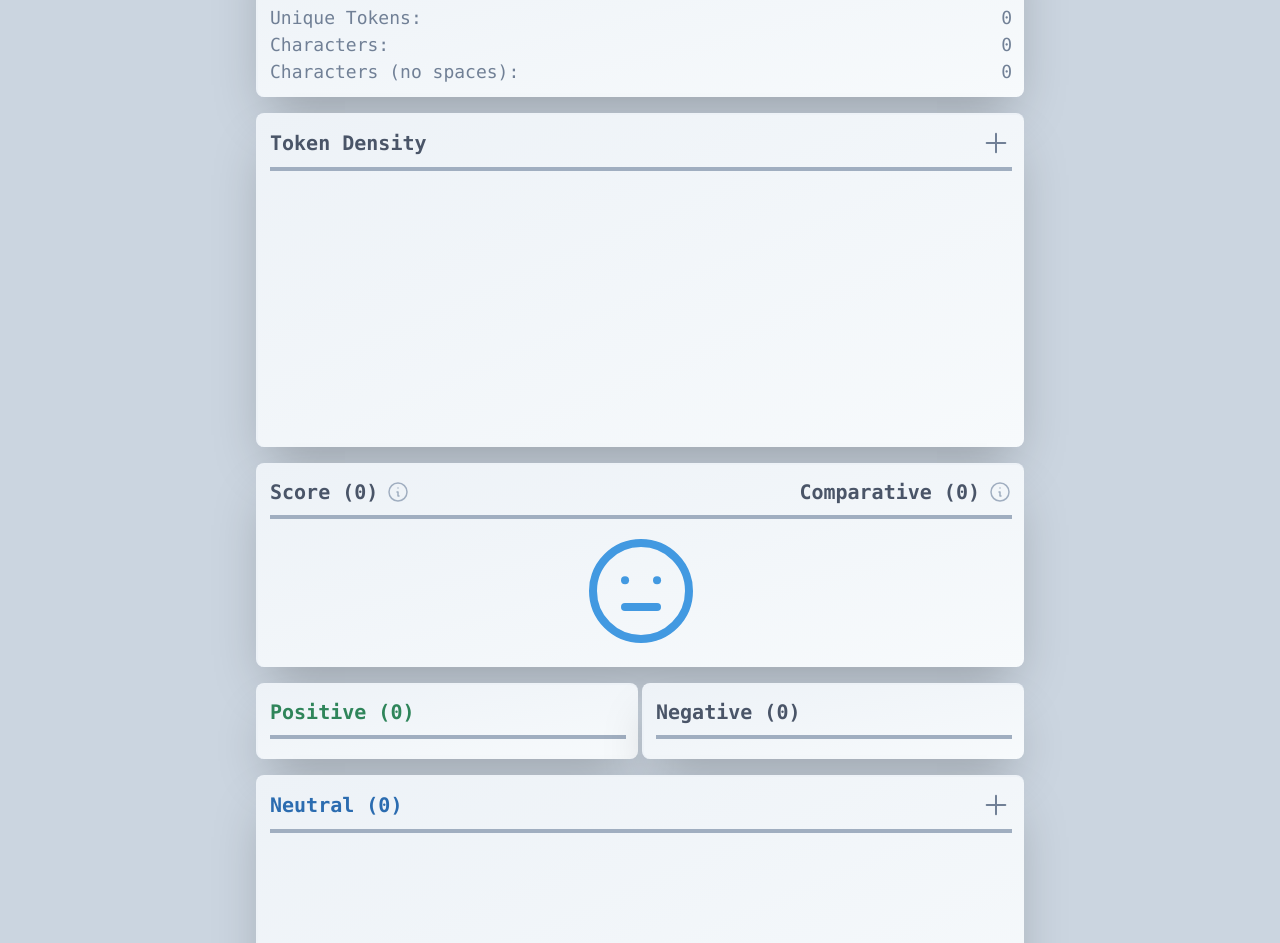
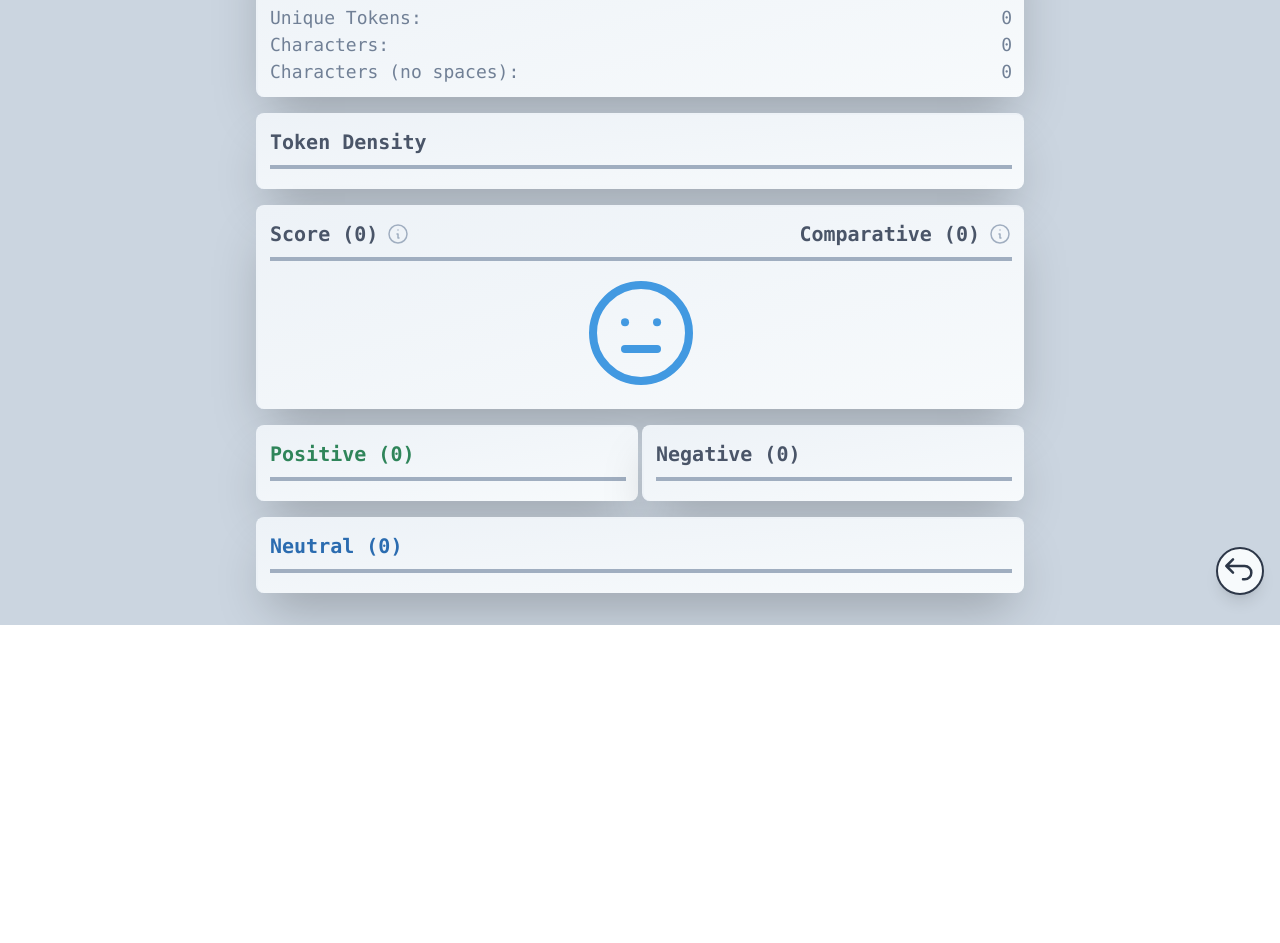
Before and after one commit to anthonyophernandez/text-analyzer, a Vue app: page /results in a window 1280 px wide. Shown: the part 189-1132 px from the top of the page. After the commit the page ends 814 px from the top, so only its background shows below. Built offline with nearby package versions, Linux system fonts and the light colour scheme.

Commit message:
Hide when there's no content

```diff
--- a/src/views/Results.vue
+++ b/src/views/Results.vue
@@ -25,7 +25,7 @@
       <div class="w-full max-w-3xl h-auto p-3 mt-4 rounded-lg bg-gradient-to-br from-gray-200 to-gray-100 border-t-2 border-l-2 border-gray-200 shadow-2xl text-gray-600 text-lg">
         <div class="flex justify-between items-center">
           <span class="font-bold text-gray-700 text-xl">Token Density</span>
-          <button class="focus:outline-none" @click="moreTokenDensity = !moreTokenDensity">
+          <button v-if="this.content.length > 0" class="focus:outline-none" @click="moreTokenDensity = !moreTokenDensity">
             <svg v-if="!moreTokenDensity" xmlns="http://www.w3.org/2000/svg" class="w-8 h-8 stroke-current icon icon-tabler icon-tabler-plus" viewBox="0 0 24 24" stroke-width="1.5" fill="none" stroke-linecap="round" stroke-linejoin="round">
               <path stroke="none" d="M0 0h24v24H0z" fill="none"/>
               <line x1="12" y1="5" x2="12" y2="19" />
@@ -38,7 +38,7 @@
           </button>
         </div>
         <hr class="border-gray-500 border-2 my-2">
-        <div class="grid grid-cols-3 gap-2 w-full overflow-hidden max-w-3xl" :class="(moreTokenDensity)? 'h-auto' : 'h-64'">
+        <div class="grid grid-cols-3 gap-2 w-full overflow-hidden max-w-3xl" :class="(moreTokenDensity || this.content.length === 0)? 'h-auto' : 'h-64'">
           <div class="flex items-center justify-between w-full border-b-2 border-r-2" v-for="(value, key) in dictOfTokens" :key="key">
             <span class="w-1/2">
               {{ key }}
@@ -126,7 +126,7 @@
       <div class="w-full h-auto max-w-3xl mt-4 p-3 rounded-lg bg-gradient-to-br from-gray-200 to-gray-100 border-t-2 border-l-2 border-gray-200 shadow-2xl text-gray-600 text-lg">
         <div class="flex justify-between items-center">
           <span class="font-bold text-blue-700 text-xl">Neutral ({{ neutralTokens.length }})</span>
-          <button class="focus:outline-none" @click="moreNeutralTokens = !moreNeutralTokens">
+          <button v-if="this.content.length > 0" class="focus:outline-none" @click="moreNeutralTokens = !moreNeutralTokens">
             <svg v-if="!moreNeutralTokens" xmlns="http://www.w3.org/2000/svg" class="w-8 h-8 stroke-current icon icon-tabler icon-tabler-plus" viewBox="0 0 24 24" stroke-width="1.5" fill="none" stroke-linecap="round" stroke-linejoin="round">
               <path stroke="none" d="M0 0h24v24H0z" fill="none"/>
               <line x1="12" y1="5" x2="12" y2="19" />
@@ -139,13 +139,13 @@
           </button>
         </div>
         <hr class="border-gray-500 border-2 my-2">
-        <div class="grid grid-cols-3 gap-2 w-full overflow-hidden max-w-3xl" :class="(moreNeutralTokens)? 'h-auto' : 'h-64'">
+        <div class="grid grid-cols-3 gap-2 w-full overflow-hidden max-w-3xl" :class="(moreNeutralTokens || this.content.length === 0)? 'h-auto' : 'h-64'">
           <div class="w-full border-b-2 border-r-2" v-for="(token, index) in neutralTokens" :key="index">{{ token }}</div>
         </div>
       </div>
     </div>
     <!-- Return Button-->
-    <button @click="$router.push({ path: '/' })" class="absolute bottom-0 right-0 w-12 h-12 mr-4 mb-4 rounded-full  bg-gray-100 shadow-lg border-t-2 border-l-2 border-transparent text-gray-800 focus:outline-none hover:border-gray-500 hover:text-blue-600">
+    <button @click="$router.push({ path: '/' })" class="fixed bottom-0 right-0 w-12 h-12 mr-4 mb-4 rounded-full  bg-gray-100 shadow-lg border-2 text-gray-800 border-gray-800 focus:outline-none hover:border-blue-600 hover:text-blue-600">
       <svg xmlns="http://www.w3.org/2000/svg" class="h-10 w-10 stroke-current icon icon-tabler icon-tabler-arrow-back-up" viewBox="0 0 24 24" stroke-width="1.5" fill="none" stroke-linecap="round" stroke-linejoin="round">
         <path stroke="none" d="M0 0h24v24H0z" fill="none"/>
         <path d="M9 13l-4 -4l4 -4m-4 4h11a4 4 0 0 1 0 8h-1" />
```
